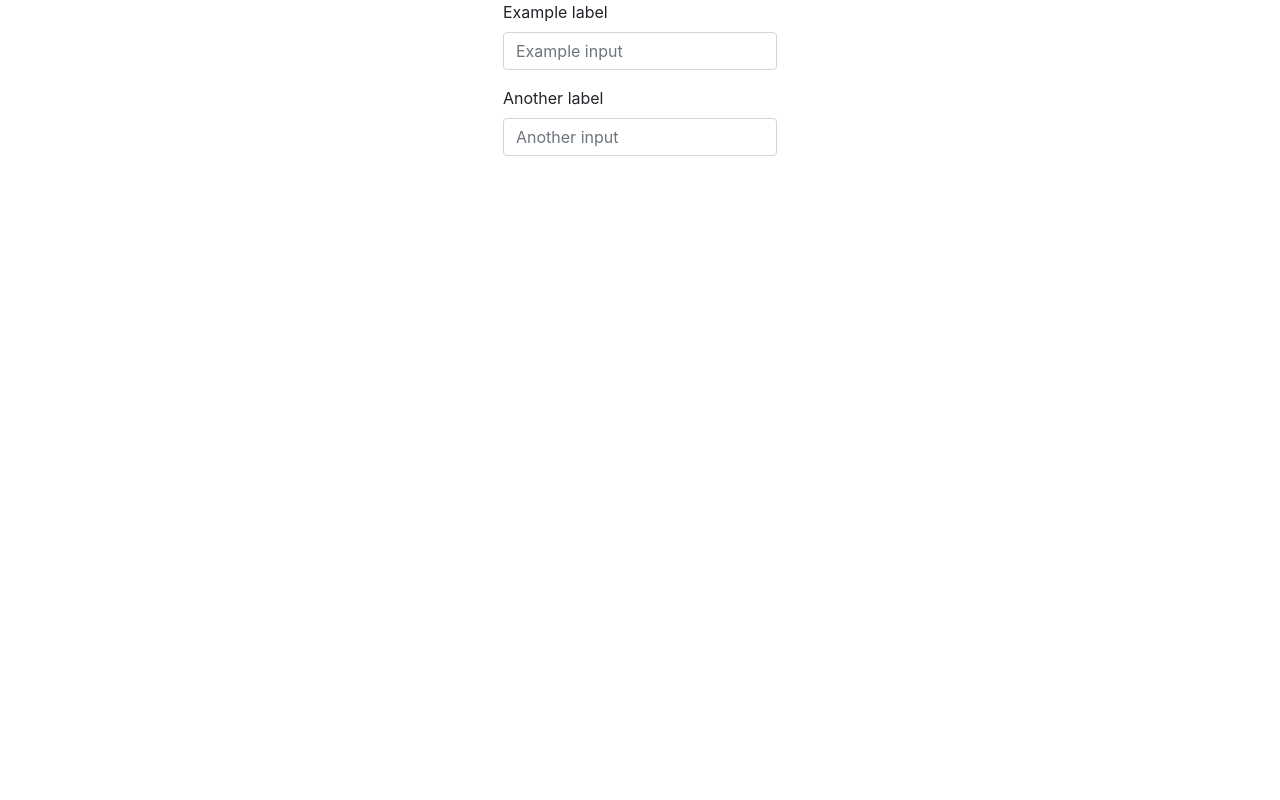
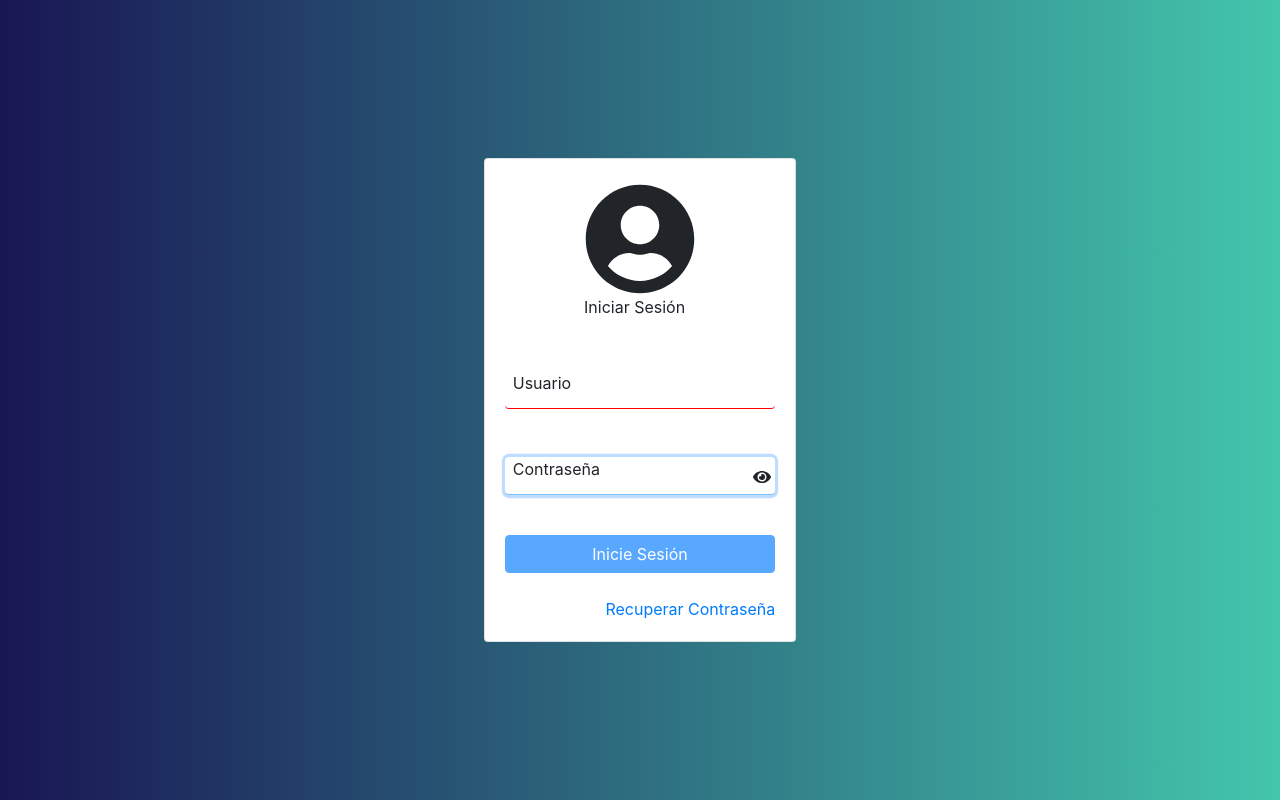
Before and after one commit to BZAMORA1998/ventas-react, a React (Create React App) app: page / in a window 1280 px wide. Built offline with nearby package versions, Linux system fonts and the light colour scheme.

Commit message:
Se agrega login

```diff
--- a/src/componente/page/Login/Login.css
+++ b/src/componente/page/Login/Login.css
@@ -9,7 +9,7 @@
 .eye{
     position: absolute;
     margin-left: 80%;
-    margin-top: -30px;
+    margin-top: -40px;
     border: none;
     background-color: transparent;
 }
--- a/src/componente/page/Login/Login.js
+++ b/src/componente/page/Login/Login.js
@@ -1,20 +1,43 @@
 import { Fragment } from "react";
+import './Login.css';
+import Text from "../../util/text/Text";
 
 const Login=()=>{
     return (
         <Fragment>
             <div className="container-fluid login-container d-flex flex-wrap justify-content-center align-content-center">
-                <form>
-                        <div className="form-group">
-                            <label htmlFor="formGroupExampleInput">Example label</label>
-                            <input type="text" className="form-control" id="formGroupExampleInput" placeholder="Example input"></input>
+                <div className="card w-25 w-l">
+                        <div className="mt-4 d-flex flex-column flex-wrap justify-content-center align-content-center">
+                            <i className="fas fa-user-circle fa-7x d-flex justify-content-center"></i>
+                            <p>Iniciar Sesión</p>
                         </div>
-                        <div className="form-group">
-                            <label htmlFor="formGroupExampleInput2">Another label</label>
-                            <input type="text" className="form-control" id="formGroupExampleInput2" placeholder="Another input"></input>
+
+                        <div className="card-body">
+                            <form>
+                                <div className="form-group">
+                                    <Text
+                                    icon="'fas fa-user-lock'"
+                                    label="Usuario"
+                                    id="'user'"
+                                    />
+                                </div>
+
+                                <div className="form-group mt-5">
+                                    <Text
+                                    icon="'fas fa-key'"
+                                    label="Contraseña"
+                                    id="'pass'"
+                                    typeInput="password"
+                                    />
+                                     <label type="button" className="button"><i className="eye fa fa-eye showPass" aria-hidden="true"></i></label>
+
+                            </div>
+                            </form>
+                            <button  id="btn-ok" type="button" class="btn btn-primary w-100" disabled="true">Inicie Sesión</button>
+                            <a className="mt-4 d-flex justify-content-end">Recuperar Contraseña</a>
                         </div>
-                </form>
-            </div>
+                    </div>
+                </div>
         </Fragment>
     );
 }
--- /dev/null
+++ b/src/componente/util/text/Text.css
@@ -0,0 +1,13 @@
+.form-control{
+    border-top: none;
+    border-left: none;
+    border-right: none;
+    border-radius: none;
+    border-bottom: 1px solid red;
+}
+
+input[readonly]{
+    background-color:transparent;
+    border: 0;
+    font-size: 1em;
+  }
--- /dev/null
+++ b/src/componente/util/text/Text.js
@@ -0,0 +1,23 @@
+import { Fragment } from "react";
+import './Text.css';
+
+const Text=({typeInput,label,id,icon})=>{
+    return (
+        <Fragment>
+            <div className="form-group m-0">
+                <label className="position-absolute" htmlFor="texto" id={`textoF-${id}`} >
+                    <i className={`${icon} mr-2`}></i>{label}
+                </label>
+                    <input
+                    autoComplete="nope"
+                    type={typeInput}
+                    className="form-control mt-3"
+                    id={id}
+                    name="txt_texto"
+                    autoFocus required></input>
+            </div>
+        </Fragment>
+    );
+}
+
+export default Text;
```
